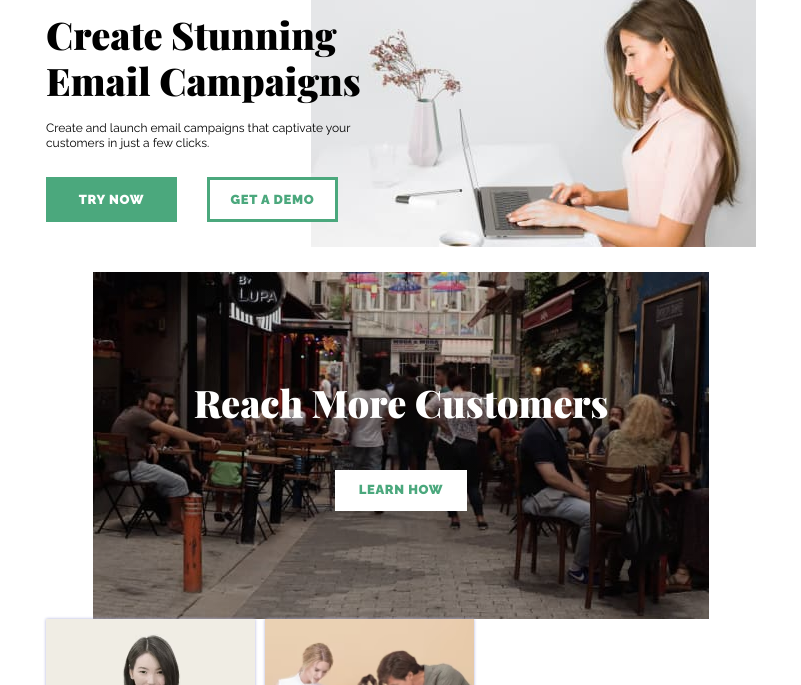
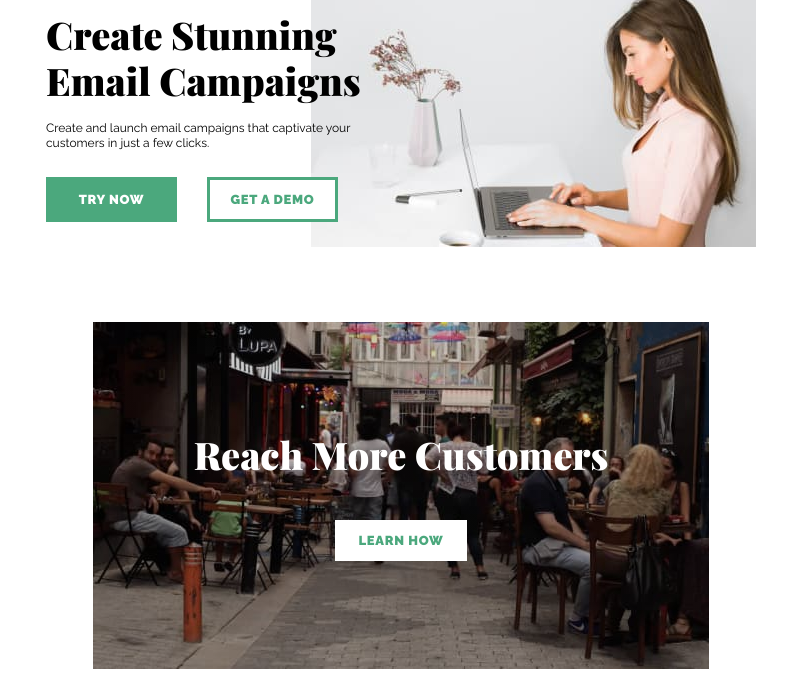
Before and after one commit to tSolodkaya/ninja-mail, a plain HTML site: page index.html in a window 1280 px wide. Shown: the part 69-754 px from the top of the page, without its empty margins (239-1040 px from the left). Drawn offline with nearby package versions, Linux system fonts and the light colour scheme; files whose address does not match are found by name.

Commit message:
refactor: refactoring video section styles

```diff
--- a/index.html
+++ b/index.html
@@ -103,8 +103,10 @@
         </section>
         <section class="video">
           <div class="video__banner">
-            <h2 class="video__title">Reach More Customers</h2>
-            <a href="#" class="video__link">LEARN HOW</a>
+            <div class="video__info">
+              <h2 class="video__title">Reach More Customers</h2>
+              <a href="#" class="video__link">LEARN HOW</a>
+            </div>
           </div>
         </section>
         <section class="source">
--- a/sass/components/_video.scss
+++ b/sass/components/_video.scss
@@ -1,11 +1,31 @@
+.video {
+  padding-top: 20px;
+  padding-bottom: 30px;
+
+  @media screen and (width > 767px) {
+    padding-top: 40px;
+    padding-bottom: 65px;
+  }
+
+  @media screen and (width > 767px) {
+    padding-top: 50px;
+    padding-bottom: 100px;
+  }
+}
+
 .video__banner {
+  display: flex;
+  justify-content: center;
+  align-items: center;
+
   margin: 0 auto;
-  width: 304px;
-  height: 171px;
+
+  max-width: 300px;
+  height: 170px;
   text-align: center;
 
   background-repeat: no-repeat;
-  background-size: 304px 171px;
+  background-size: 300px 170px;
   background-color: linear-gradient($background-gradient);
 
   background-image: linear-gradient($background-gradient),
@@ -26,7 +46,7 @@
     );
 
   @media screen and (width > 767px) {
-    width: 616px;
+    max-width: 616px;
     height: 347px;
     background-size: 616px 347px;
 
@@ -49,7 +69,7 @@
   }
 
   @media screen and (width > 1439px) {
-    width: 944px;
+    max-width: 944px;
     height: 531px;
     background-size: 944px 531px;
 
@@ -73,32 +93,28 @@
 }
 
 .video__title {
-  padding-top: 50px;
   margin-bottom: 20px;
   color: $light-text-color;
   font-family: $secondary-font-family;
   font-size: 22px;
   font-weight: 900;
-  line-height: 1.32;
+  line-height: 1.3;
 
   @media screen and (width > 767px) {
-    padding-top: 106px;
-    margin-bottom: 41px;
+    margin-bottom: 40px;
     font-size: 38px;
-    line-height: 1.34;
+    line-height: 1.3;
   }
 
   @media screen and (width > 1439px) {
-    padding-top: 163px;
-    margin-bottom: 61px;
+    margin-bottom: 60px;
     font-size: 60px;
-    line-height: 1.33;
+    line-height: 1.3;
   }
 }
 
 .video__link {
   display: inline-block;
-  margin: 0 auto;
   min-width: 65px;
   padding: 7px 13px;
   background-color: $light-text-color;
@@ -106,7 +122,7 @@
   text-align: center;
   font-size: 6px;
   font-weight: 900;
-  line-height: 1.17;
+  line-height: 1.2;
   letter-spacing: 0.3px;
 
   transition: box-shadow $animation-time $animation-function;
@@ -120,15 +136,15 @@
     min-width: 132px;
     padding: 13px 24px;
     font-size: 13px;
-    line-height: 1.15;
-    letter-spacing: 0.65px;
+    line-height: 1.2;
+    letter-spacing: 0.7px;
   }
 
   @media screen and (width > 1439px) {
     min-width: 200px;
     padding: 20px 32px;
     font-size: 21px;
-    line-height: 1.19;
-    letter-spacing: 1.05px;
+    line-height: 1.2;
+    letter-spacing: 1.1px;
   }
 }
```
Also changed, not shown: dist/css/main.css, dist/css/main.min.css, 2 other files.
